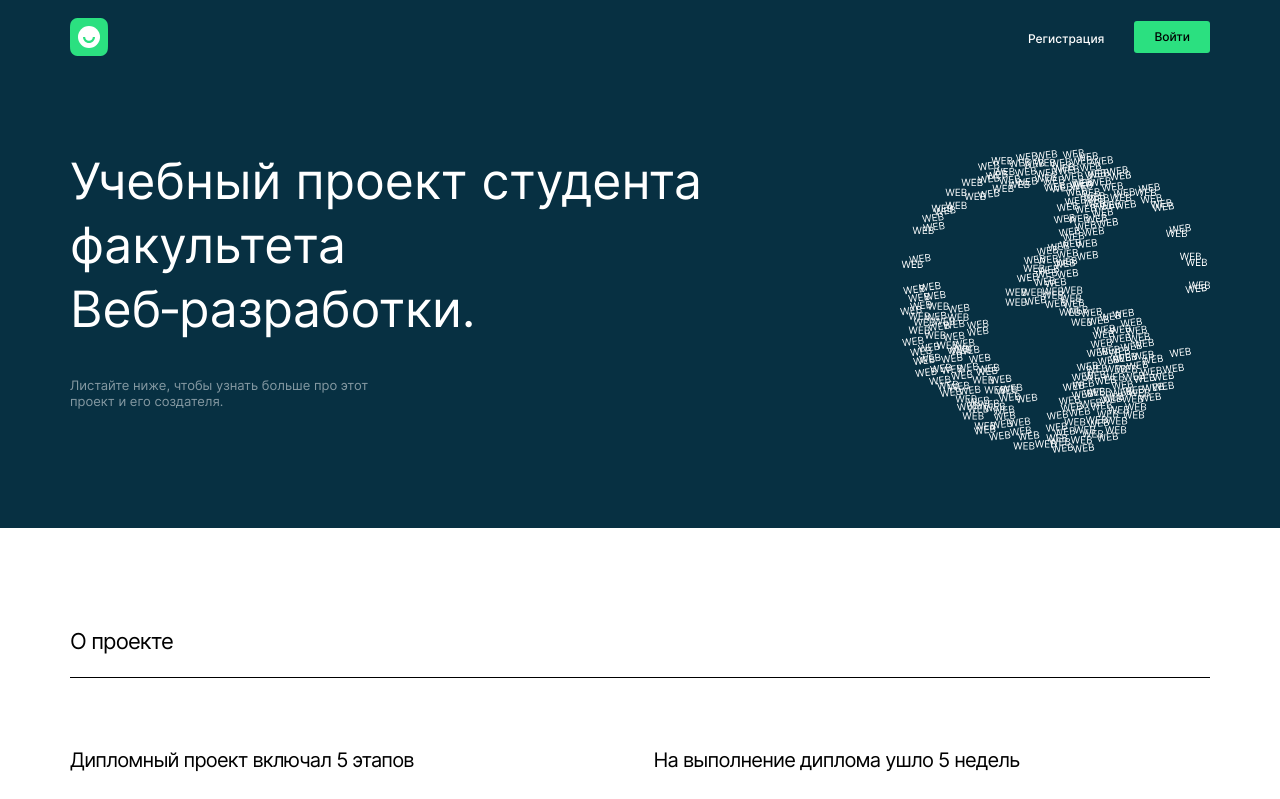
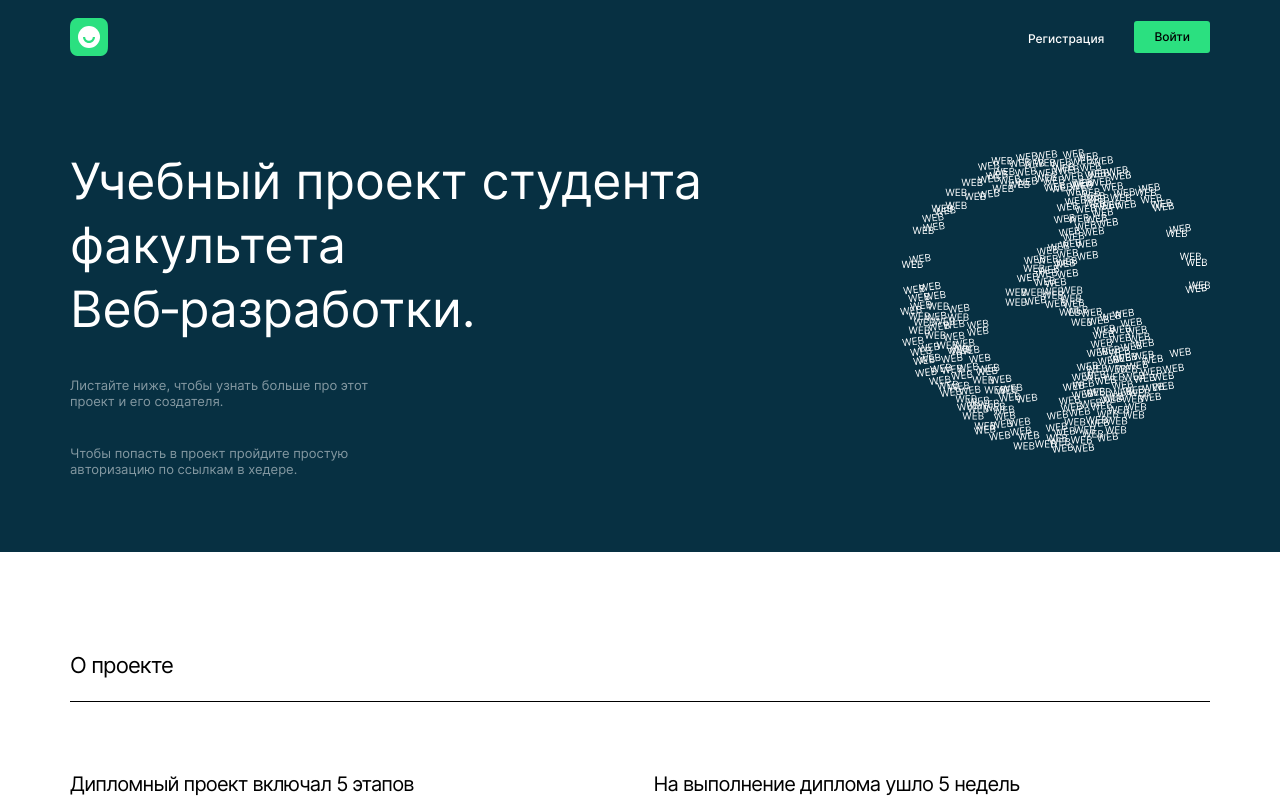
Before and after one commit to aleksdsgn/movies-explorer-full, a React (Create React App) app in the folder frontend/: page / in a window 1280 px wide. Shown: the top 799 px of the page. Built offline with nearby package versions, Linux system fonts and the light colour scheme.

Commit message:
feat: add text into promo section

```diff
--- a/frontend/src/components/Main/Promo/Promo.jsx
+++ b/frontend/src/components/Main/Promo/Promo.jsx
@@ -11,6 +11,9 @@ function Promo() {
         <p className="promo__text">
           Листайте ниже, чтобы узнать больше про этот проект и его создателя.
         </p>
+        <p className="promo__text">
+          Чтобы попасть в проект пройдите простую авторизацию по ссылкам в хедере.
+        </p>
       </div>
       <img
         className="promo__img"
```
